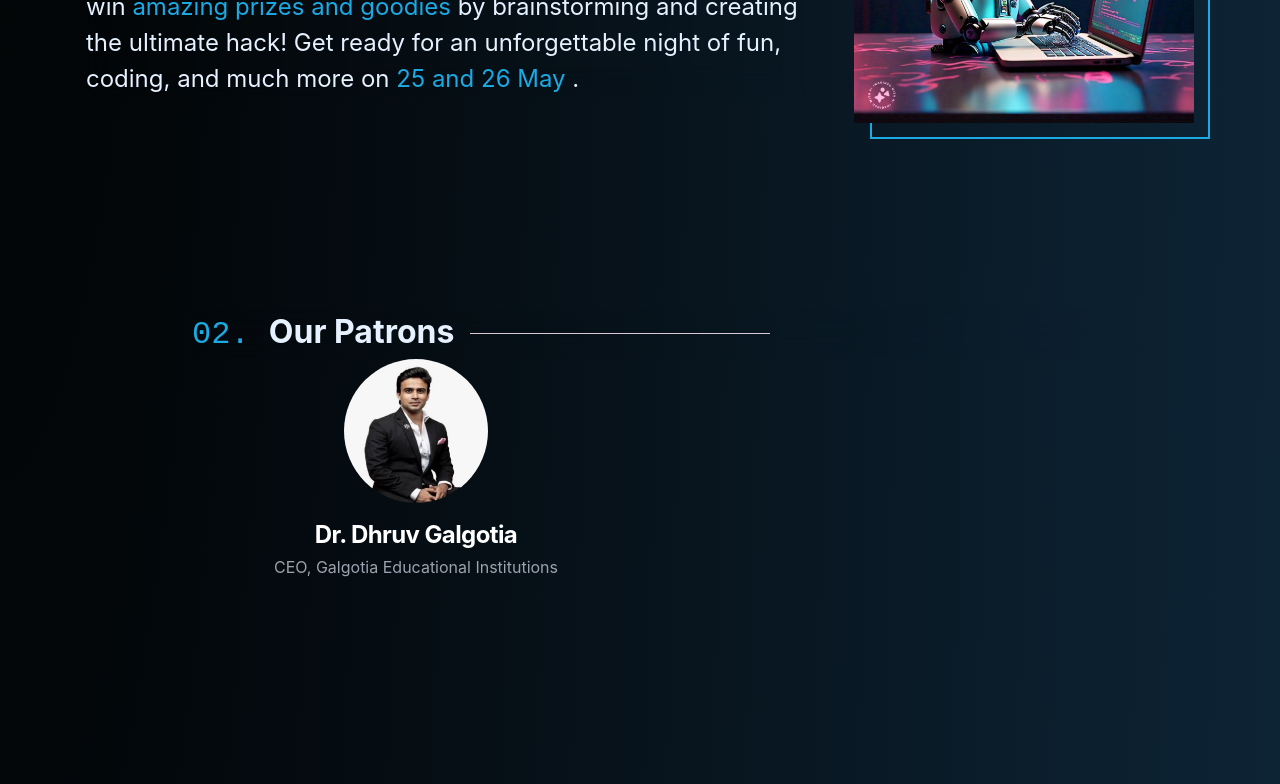
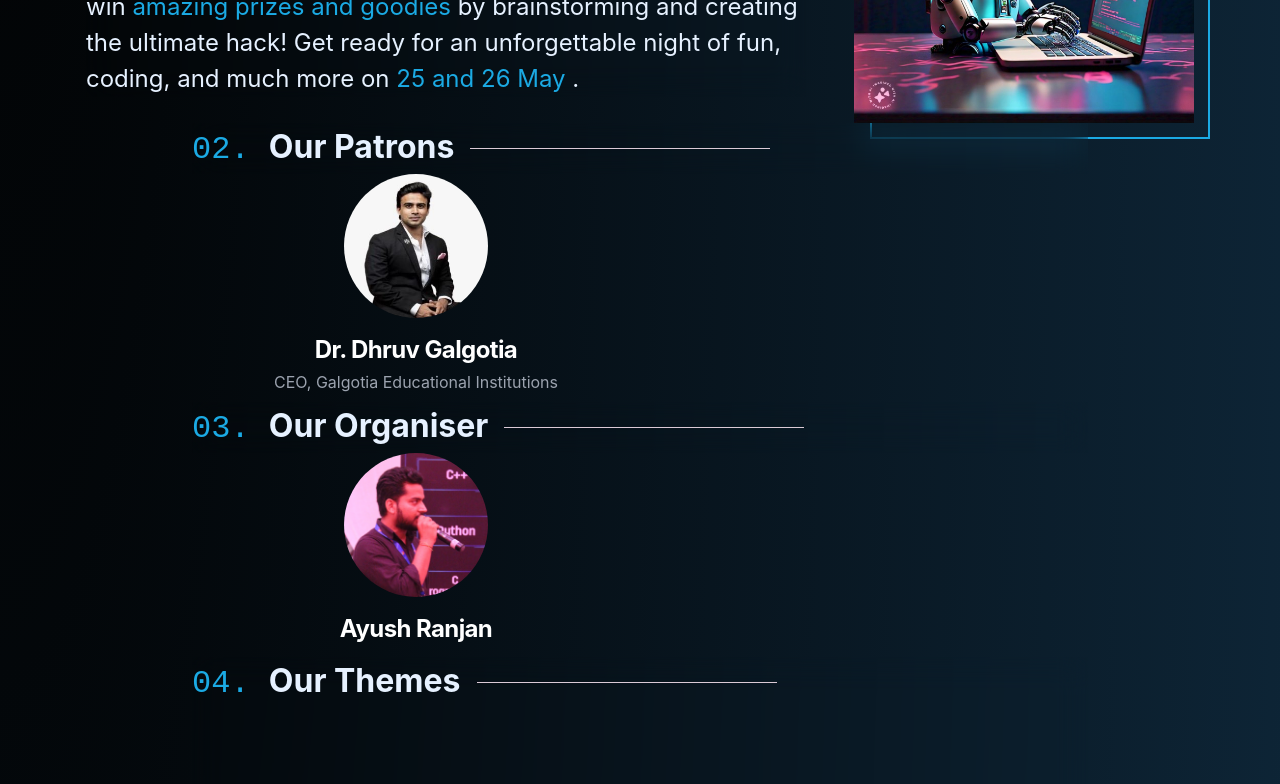
Before and after one commit to theajthakur/gih24, a React (Create React App) app: page / in a window 1280 px wide. Shown: the part 1180-1964 px from the top of the page. Built offline with nearby package versions, Linux system fonts and the light colour scheme.

Commit message:
margin change

```diff
--- a/src/Components/Organisers.jsx
+++ b/src/Components/Organisers.jsx
@@ -4,7 +4,7 @@ import Heading from "../UI elements/Heading";
 export default function Organiser() {
   return (
     <div
-      className="flex flex-col justify-center w-full max-w-4xl min-h-[80vh] text-off_white"
+      className="flex flex-col justify-center w-full max-w-4xl mb-2 text-off_white"
       id="organiser"
     >
       <Heading index={"03"} title={"Our Organiser"} />
--- a/src/Components/Prizes.jsx
+++ b/src/Components/Prizes.jsx
@@ -4,7 +4,7 @@ import Heading from "../UI elements/Heading";
 export default function Prizes() {
   return (
     <div
-      className="flex flex-col justify-center w-full max-w-4xl min-h-[80vh] text-off_white"
+      className="flex flex-col justify-center w-full max-w-4xl mb-2 text-off_white"
       id="prizes"
     >
       <Heading index={"02"} title={"Our Patrons"} />
```
